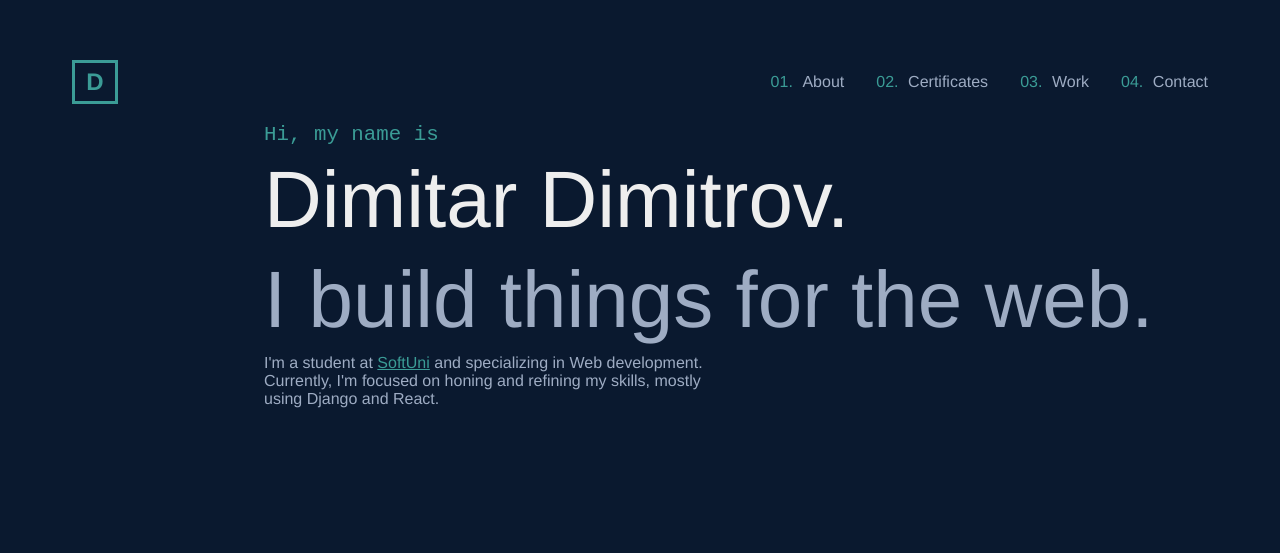
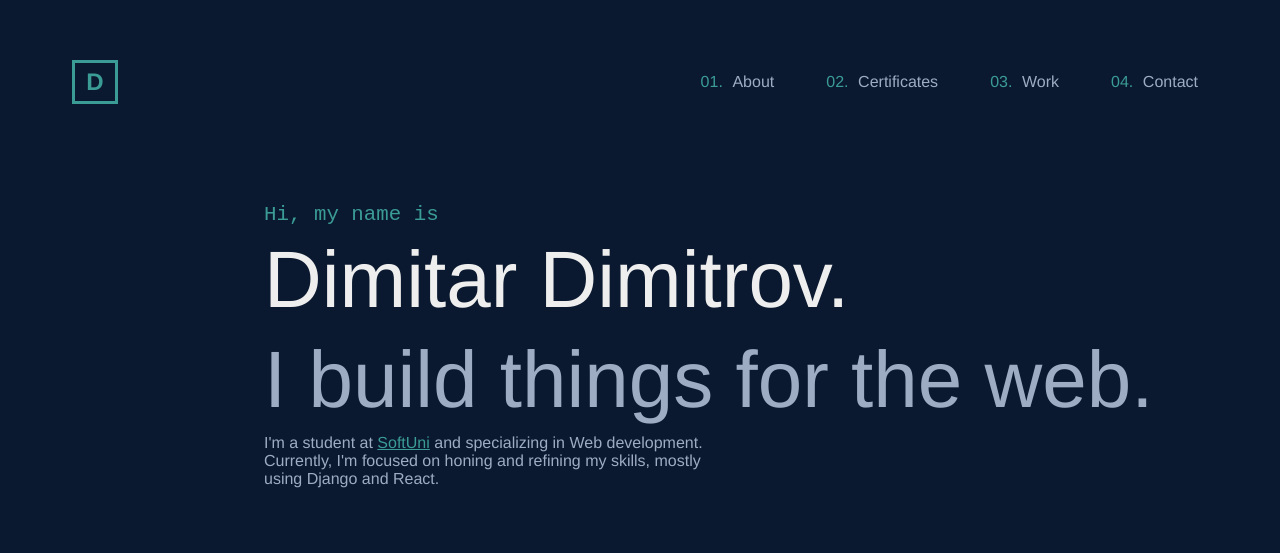
Before and after one commit to Dimpex0/Portfolio, a plain HTML site: page index.html in a window 1280 px wide. Shown: the top 553 px of the page. Drawn offline with Linux system fonts and the light colour scheme; a script that the page names is missing.

Commit message:
added hover effect to navigation

```diff
--- a/index.css
+++ b/index.css
@@ -42,6 +42,12 @@ nav ul li a span {
 nav ul li a {
     text-decoration: none;
     color: #9eacc3;
+    padding: 5px 10px;
+}
+
+nav ul li a:hover {
+    transition: 150ms;
+    border: 3px solid white;
 }
 
 #about {
@@ -68,6 +74,10 @@ aside ul li a {
     text-decoration: none;
     color: #9eacc3;
     font-size: 2rem;
+}
+
+#about div {
+    margin-top: 5rem;
 }
 
 #about div p {
```
